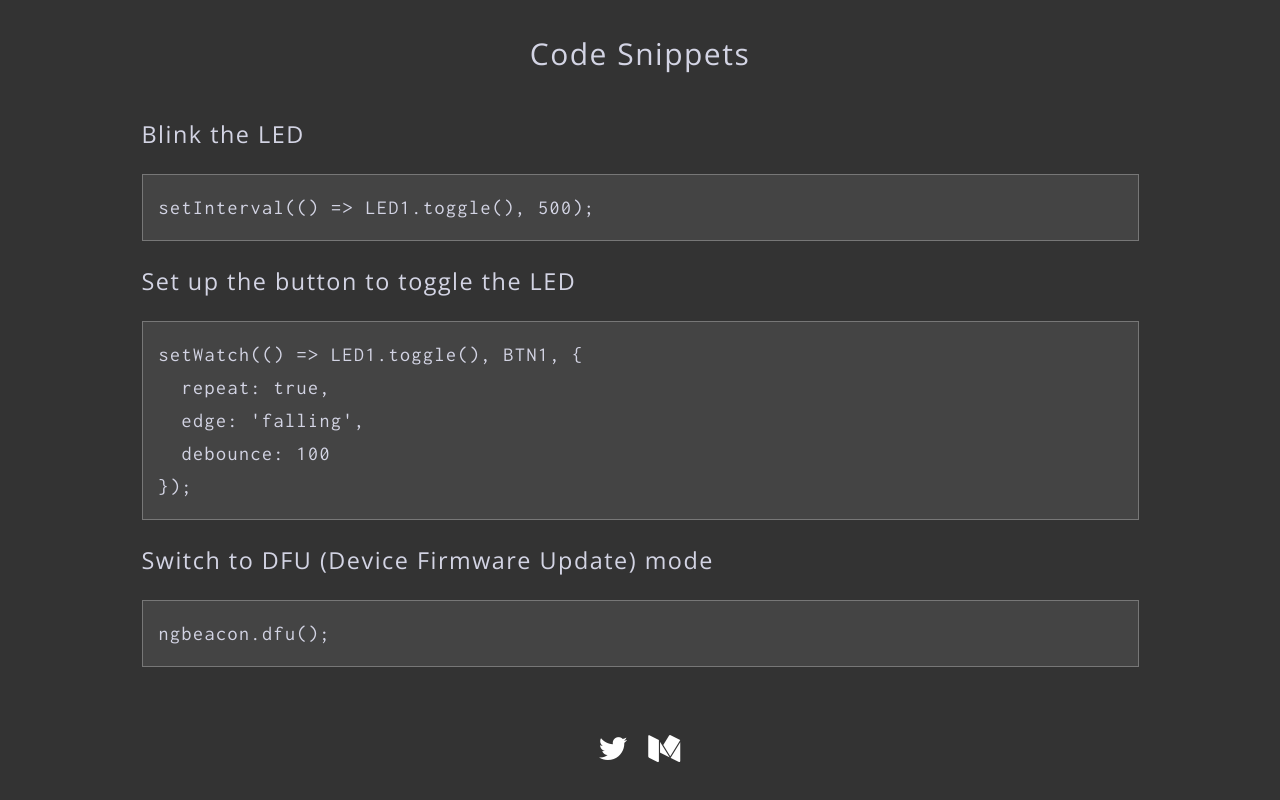
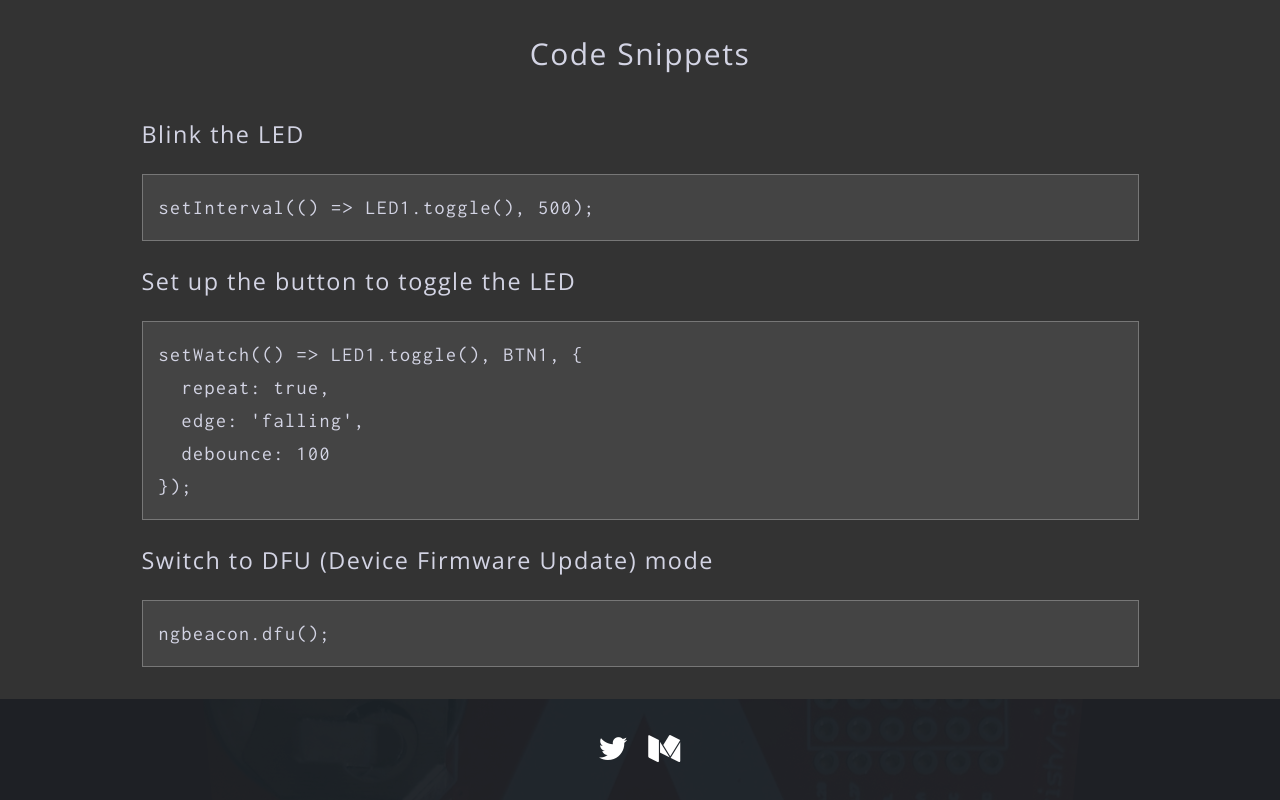
Before and after one commit to urish/ngbeacon_io, a website: page public/index.html in a window 1280 px wide. Shown: the part 480-1280 px from the top of the page. Drawn offline with nearby package versions, Linux system fonts and the light colour scheme.

Commit message:
background parallax

```diff
--- a/public/index.html
+++ b/public/index.html
@@ -28,6 +28,7 @@
     .page-wrapper {
       background-image: linear-gradient(rgba(0, 0, 0, 0.5), rgba(0, 0, 0, 0.5)),
       url(images/beacon.jpg);
+      background-attachment: fixed;
       background-position: center center;
       background-repeat: no-repeat;
       background-size: cover;
@@ -125,7 +126,7 @@
     }
 
     footer {
-      background: #333;
+      background-color: rgba(29, 36, 42, 0.9);
       color: white;
       text-align: center;
       padding: 32px 0;
```
